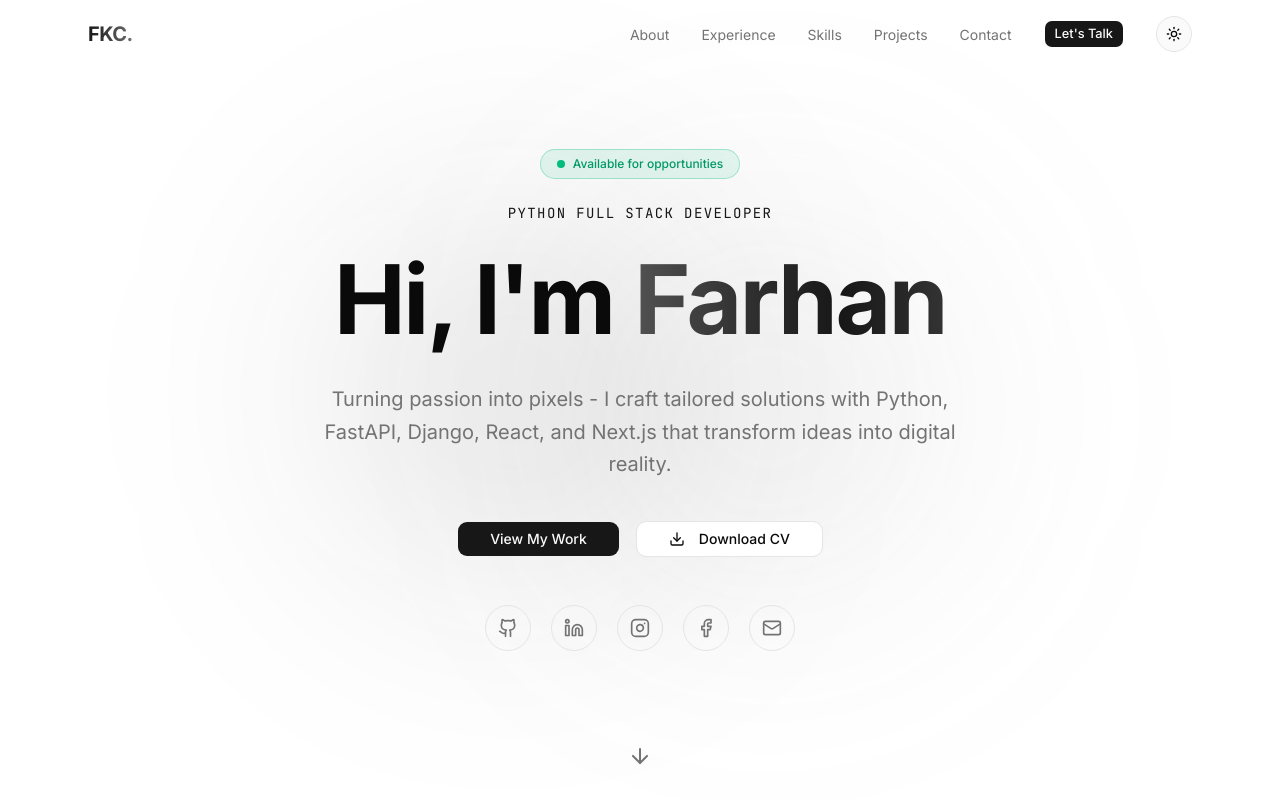
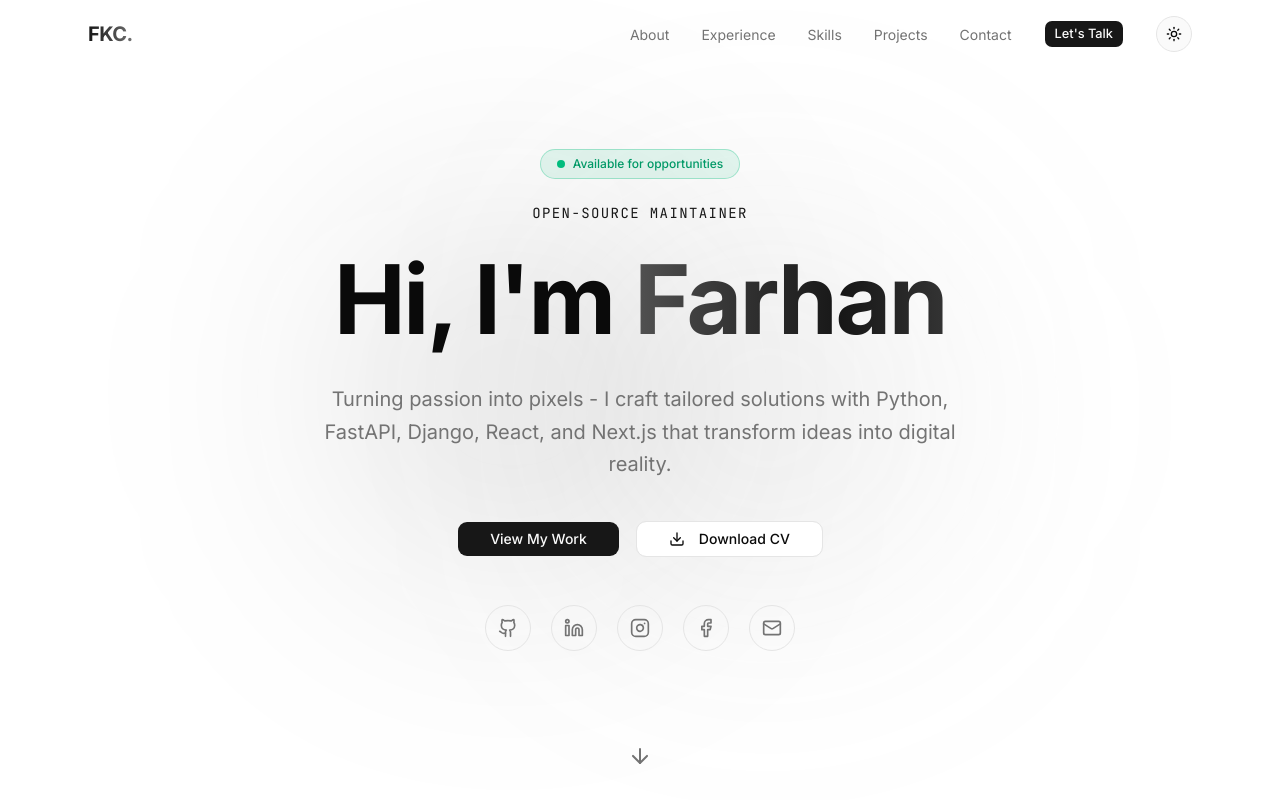
Before and after one commit to mdfarhankc/mdfarhankc.github.io, a Next.js app: page / in a window 1280 px wide. Shown: the top 800 px of the page. Built offline with nearby package versions, Linux system fonts and the light colour scheme.

Commit message:
hero role rotator

```diff
--- a/src/components/hero.tsx
+++ b/src/components/hero.tsx
@@ -1,12 +1,31 @@
 "use client";
 
-import { motion } from "motion/react";
+import { useEffect, useState } from "react";
+import { AnimatePresence, motion, useReducedMotion } from "motion/react";
 import { ArrowDown, Download } from "lucide-react";
 
 import { Button } from "@/components/ui/button";
 import { socials } from "@/data/socials";
 
+const ROLES = [
+  "Python Full Stack Developer",
+  "FastAPI Specialist",
+  "Open-Source Maintainer",
+  "Odoo ERP Developer",
+];
+
 export function Hero() {
+  const reducedMotion = useReducedMotion();
+  const [roleIndex, setRoleIndex] = useState(0);
+
+  useEffect(() => {
+    if (reducedMotion) return;
+    const id = setInterval(() => {
+      setRoleIndex((i) => (i + 1) % ROLES.length);
+    }, 2500);
+    return () => clearInterval(id);
+  }, [reducedMotion]);
+
   return (
     <section className="relative flex min-h-screen items-center justify-center overflow-hidden px-6">
       {/* Background orbs */}
@@ -48,10 +67,19 @@ export function Hero() {
           initial={{ opacity: 0, y: 30 }}
           animate={{ opacity: 1, y: 0 }}
           transition={{ duration: 0.8, delay: 0.1 }}
+          className="mb-4 flex h-5 items-center justify-center font-mono text-sm tracking-widest text-primary uppercase"
         >
-          <p className="mb-4 font-mono text-sm tracking-widest text-primary uppercase">
-            Python Full Stack Developer
-          </p>
+          <AnimatePresence mode="wait">
+            <motion.span
+              key={ROLES[roleIndex]}
+              initial={{ opacity: 0, y: 8 }}
+              animate={{ opacity: 1, y: 0 }}
+              exit={{ opacity: 0, y: -8 }}
+              transition={{ duration: 0.35, ease: "easeOut" }}
+            >
+              {ROLES[roleIndex]}
+            </motion.span>
+          </AnimatePresence>
         </motion.div>
 
         <motion.h1
```
